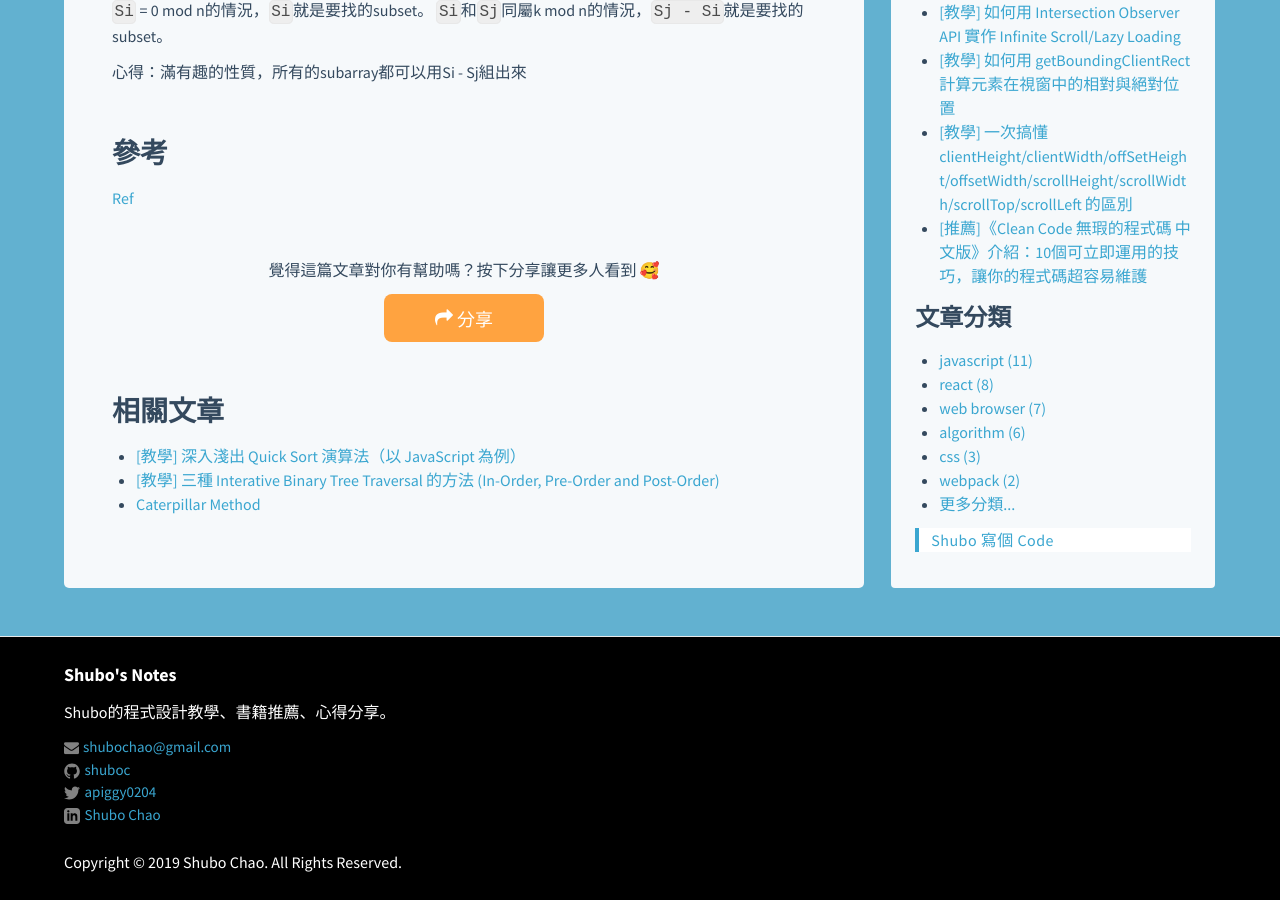
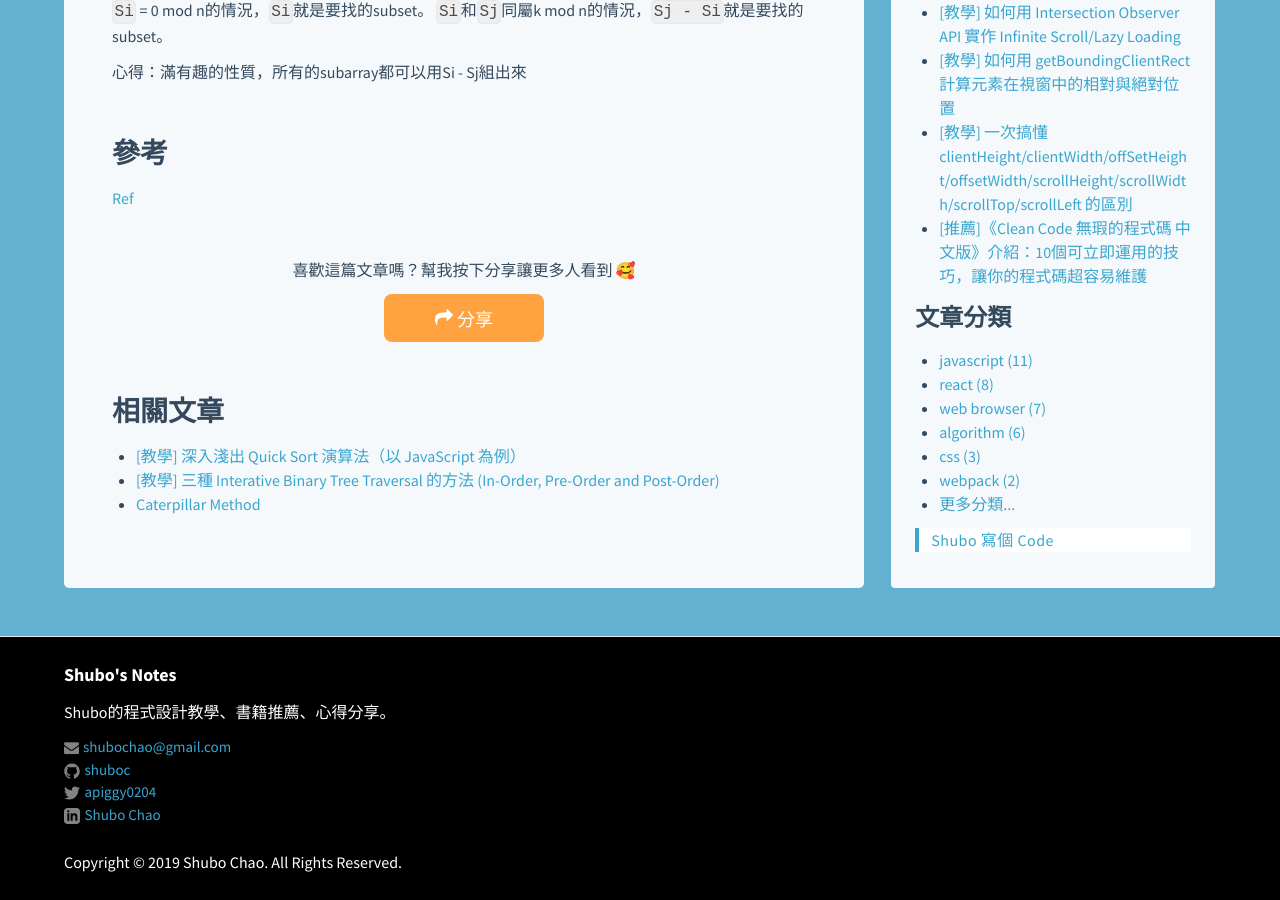
Before and after one commit to shuboc/shuboc.github.io, a Jekyll site: the page built from _posts/2017-03-27-mod-n-sum-subset-problem.md, in a window 1280 px wide and 900 px high, scrolled down 508 px. Built offline with Jekyll 4.4.1, drawn with Linux system fonts in a browser that asks for light colours; nearby versions of some CDN libraries; library files that are not in the unit come from our copies; comment, search, counter and statistics services are not loaded.

Commit message:
Shorten the slogan so it fits in a line on mobile

```diff
--- a/_layouts/post.html
+++ b/_layouts/post.html
@@ -20,7 +20,7 @@
   <div class="post-content" itemprop="articleBody">
     {{ content }}
 
-    <p class="share-title">覺得這篇文章對你有幫助嗎？按下分享讓更多人看到 🥰</p>
+    <p class="share-title">喜歡這篇文章嗎？幫我按下分享讓更多人看到 🥰</p>
     <div class="share-button" onclick="share()">
       <i class="fa fa-share" aria-hidden="true"></i>分享
     </div>
```
